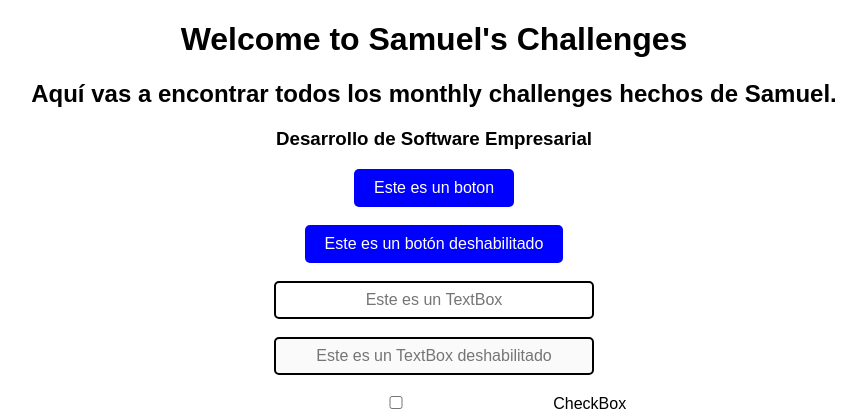
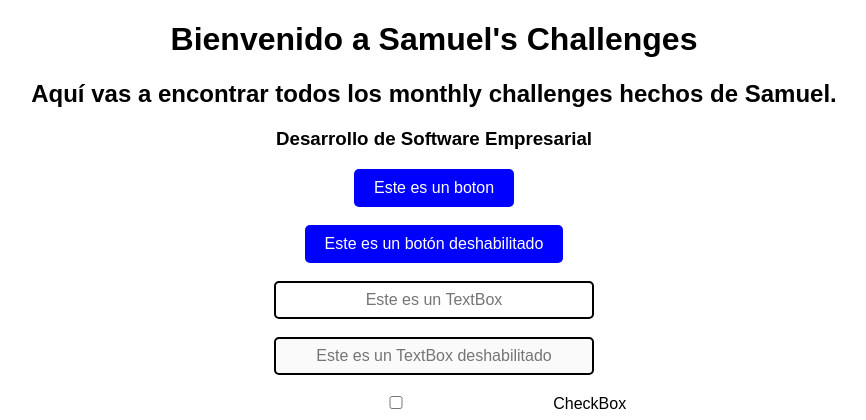
Before and after one commit to Onlinebusinessfy/Monthly-Challenges, a Django app: page /challenges/ in a window 1280 px wide. Shown: the part 68-488 px from the top of the page, without its empty margins (206-1072 px from the left). Run offline with Django 5.2, Linux system fonts and the light colour scheme.

Commit message:
Cambio de titulo

```diff
--- a/challenges/templates/challenges/index.html
+++ b/challenges/templates/challenges/index.html
@@ -11,7 +11,7 @@
         <a href="#">Indice</a>
         <a href="#">Challenges</a>
     </header>
-    <h1>Welcome to Samuel's Challenges</h1>
+    <h1>Bienvenido a Samuel's Challenges</h1>
     <h2>Aquí vas a encontrar todos los monthly challenges hechos de Samuel.</h2>
     <h3>Desarrollo de Software Empresarial</h3>
 
```
